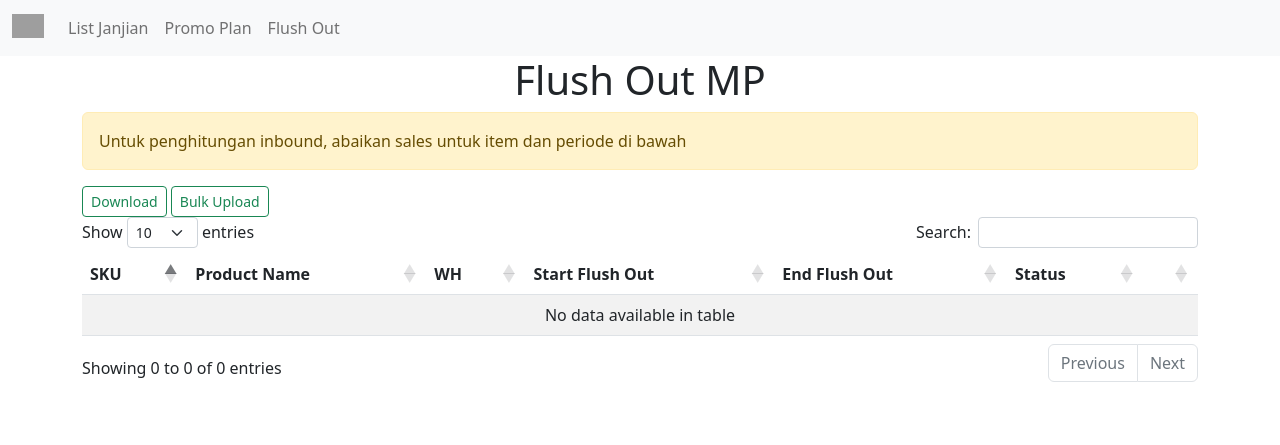
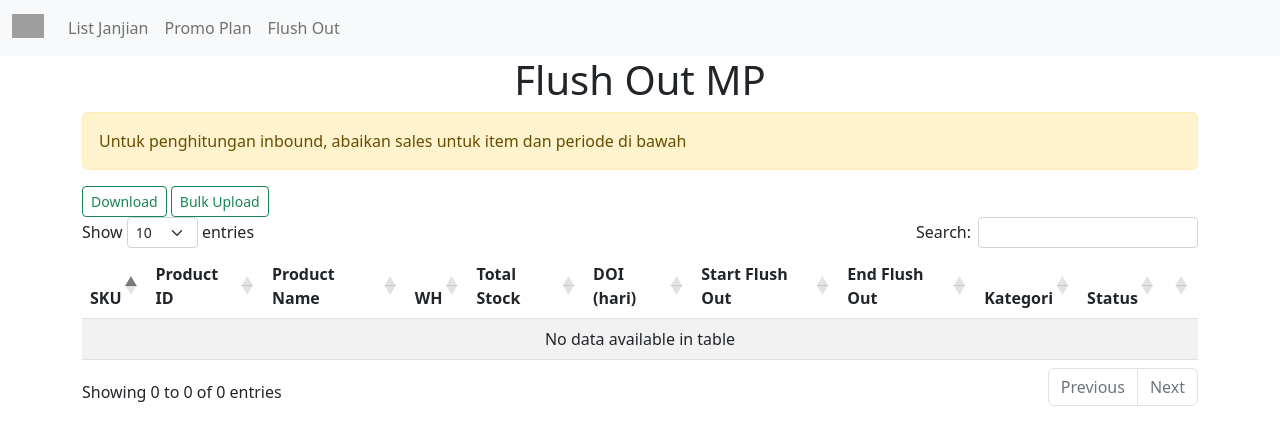
Before and after one commit to nutrimartid/pricing, a Flask app: page /flushoutmp in a window 1280 px wide. Shown: the top 445 px of the page. Run offline with Flask 3, Linux system fonts and the light colour scheme; data that the repository does not hold is empty; some libraries are stand-ins or nearby versions; grey boxes are pictures that could not be loaded.

Commit message:
flushout mbak May

```diff
--- a/app.py
+++ b/app.py
@@ -77,8 +77,12 @@ class tblfo(db.Model):
     id = db.Column(db.Integer, primary_key=True)
     realnamaproduk = db.Column(db.String(175))
     realsku = db.Column(db.String(64))
+    prodid= db.Column(db.String(64))
     startdate = db.Column(db.Date)
     enddate = db.Column(db.Date)
+    stoktotal = db.Column(db.Integer)
+    doi = db.Column(db.Integer)
+    ketegori = db.Column(db.String(64))
     stat = db.Column(db.String(64))
     mp=db.Column(db.String(64))
 
@@ -852,7 +856,11 @@ def flushoutmp():
             y2=int(request.form['jh_enddate'].split('-')[0])
             m2=int(request.form['jh_enddate'].split('-')[1])
             d2=int(request.form['jh_enddate'].split('-')[2])
-            newflushout=tblfo(realnamaproduk=request.form['jh_itemname'],realsku=request.form['jh_itemsku'],startdate=date(year=y1,month=m1,day=d1),enddate=date(year=y2,month=m2,day=d2),mp=request.form['jh_notes'],stat='NEW')
+            newflushout=tblfo(realnamaproduk=request.form['jh_itemname'],
+                              realsku=request.form['jh_itemsku'],prodid=request.form['jh_prodid'],
+                              startdate=date(year=y1,month=m1,day=d1),stoktotal=request.form['jh_totstok'],
+                              doi =request.form['jh_doi'],enddate=date(year=y2,month=m2,day=d2),
+                              mp=request.form['jh_notes'],ketegori=request.form['jh_kategori'],stat='NEW')
             db.session.add(newflushout)
             db.session.commit()
             return redirect(url_for('flushoutmp'))
@@ -920,7 +928,10 @@ def bulkuploadfo():
             data_sku=data_sku[['SKU','Brand','Nama_Produk','Harga_Display','Price_List_NFI']]
             for i in range(len(dfu)):
                 item_sku=str(dfu.iloc[i]['SKU'])
-                # hargajanjian=int(dfu.iloc[i]['Harga Janjian'])
+                prodid=str(dfu.iloc[i]['Product ID'])
+                totalstok=str(dfu.iloc[i]['Total Stock'])
+                itemdoi=str(dfu.iloc[i]['DOI'])
+                fokategori=str(dfu.iloc[i]['Kategori'])
                 startdate=dfu.iloc[i]['Start Date']
                 endate=dfu.iloc[i]['End Date']
                 note=dfu.iloc[i]['WH']
@@ -942,9 +953,9 @@ def bulkuploadfo():
                     if endate>startdate:
 
                         if note in ['DT','SSI','FBL','FBB','Enjo']:
-                            newjanjian=tblfo(realnamaproduk=item_name,realsku=item_sku,
-                                                    startdate=startdate,enddate=endate,stat='NEW',
-                                                    mp=note)
+                            newjanjian=tblfo(realnamaproduk=item_name,realsku=item_sku,prodid=prodid,
+                                             stoktotal=totalstok,doi=itemdoi,kategori=fokategori,
+                                             startdate=startdate,enddate=endate,stat='NEW',mp=note)
                             db.session.add(newjanjian)
                             db.session.commit()
                         else:
--- a/templates/flushout_list.html
+++ b/templates/flushout_list.html
@@ -23,7 +23,21 @@
           <label for="jh_itemsku">Real SKU</label>
           <input class="form-control-plaintext" type="text" value="{{b}}" aria-label="default input example" id="jh_itemsku" name="jh_itemsku" readonly>
         </div>
+        <div class="col-3">
+          <label for="jh_prodid">Product ID</label>
+          <input class="form-control" type="text" aria-label="default input example" id="jh_prodid" name="jh_prodid">
+        </div>
     </div>
+    <div class="row g-3">
+      <div class="col">
+        <label for="jh_totstok">Total Stok</label>
+        <input class="form-control" type="number" aria-label="default input example" id="jh_totstok" name="jh_totstok" required>
+      </div>
+      <div class="col">
+        <label for="jh_doi">DOI</label>
+        <input class="form-control" type="number" aria-label="default input example" id="jh_doi" name="jh_doi" required>
+      </div>
+  </div>
     <div class="row g-3">
         <div class="col">
           <label for="jh_startdate">Start Date</label>
@@ -36,8 +50,14 @@
     </div>
     <div class="row g-3">
         <div class="col">
-          <!-- <label for="jh_notes">Notes</label>
-          <input class="form-control" type="text" aria-label="default input example" id="jh_notes" name="jh_notes"> -->
+          <label for="jh_kategori">Kategori</label>
+          <select name="jh_kategori" id="jh_kategori" class="form-select mb-3">
+            <!-- <option selected>Open this select menu</option> -->
+            <option value="ED">ED</option>
+            <option value="OVERSTOK">OVERSTOK</option>
+          </select>
+        </div>
+        <div class="col">
           <label for="jh_notes">MP</label>
           <select name="jh_notes" id="jh_notes" class="form-select mb-3">
             <!-- <option selected>Open this select menu</option> -->
@@ -55,10 +75,14 @@
     <thead>
         <tr>
             <th>SKU</th>
+            <th>Product ID</th>
             <th>Product Name</th>
             <th>WH</th>
+            <th>Total Stock</th>
+            <th>DOI (hari)</th>
             <th>Start Flush Out</th>
             <th>End Flush Out</th>
+            <th>Kategori</th>
             <th>Status</th>
             <th></th>
         </tr>
@@ -67,10 +91,14 @@
         {% for i in df %}
         <tr>
             <td>{{i.realsku}}</td>
+            <td>{{i.prodid}}</td>
             <td>{{i.realnamaproduk}}</td>
             <td>{{i.mp}}</td>
+            <td>{{i.stoktotal}}</td>
+            <td>{{i.doi}}</td>
             <td>{{i.startdate}}</td>
             <td>{{i.enddate}}</td>
+            <td>{{i.kategori}}</td>
             <td>{{i.stat}}</td>
             <td>
                 {% if i.stat=="NEW" %}
```
